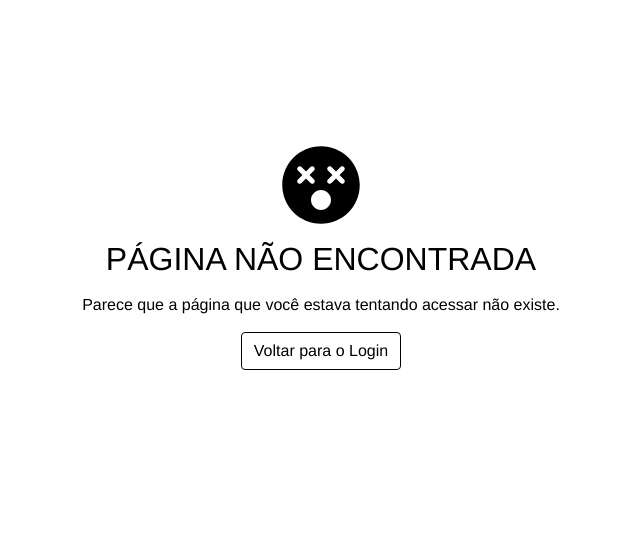
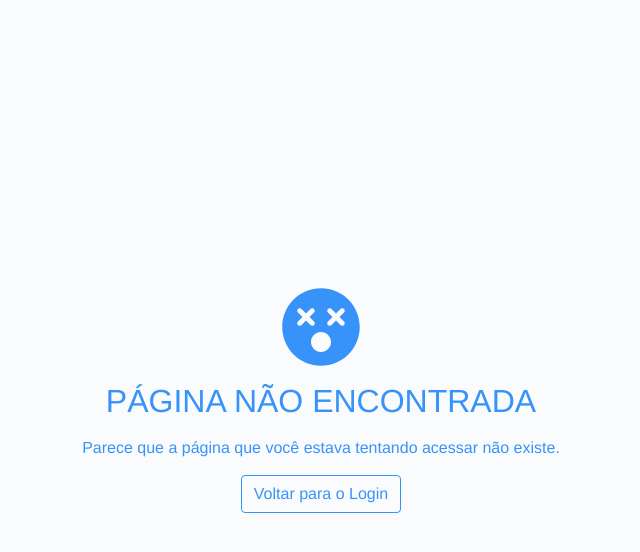
Before and after one commit to UNIPTCC/Help-Doctor-Front, a Vue app: page /#/404 in a window 1280 px wide. Shown: the top 552 px of the page, without its empty margins (319-959 px from the left). Built offline with nearby package versions, Linux system fonts and the light colour scheme; what vue-resource would draw is missing.

Commit message:
Css Rules

```diff
--- a/src/App.vue
+++ b/src/App.vue
@@ -17,7 +17,7 @@ export default {
   text-align: center;
   min-height: 100vh;
   position: relative;
-  background: $white;
+  background: $gray;
   @media (max-width: 991px) {
     background: $blue;
   }
@@ -33,7 +33,7 @@ export default {
     justify-content: center;
     overflow-y: auto;
     overflow-x: hide;
-    background: $white;
+    background: $gray;
     @media (max-width: 991px) {
       min-height: $min-height-container-tablet;
     }
--- a/src/pages/Login/Login.scss
+++ b/src/pages/Login/Login.scss
@@ -1,3 +1,3 @@
 #login {
-
+  height: 100vh;
 }
--- a/src/pages/Login/Login.vue
+++ b/src/pages/Login/Login.vue
@@ -1,4 +1,7 @@
 <template>
+    <div class="content" id="login">
+
+    </div>
 </template>
 
 <script>
--- a/src/pages/NotFound/NotFound.scss
+++ b/src/pages/NotFound/NotFound.scss
@@ -1,4 +1,6 @@
 #not-found{
+  color: $blue;
+  height: 100vh;
   svg {
     font-size: 10vh;
     margin: 15px auto;
@@ -12,17 +14,16 @@
   }
   button {
     margin: 15px auto;
-    border-color: $black;
+    border-color: $blue;
     transition: $transition;
     a {
       transition: $transition;
-      color: $black;
+      color: $blue;
     }
     &:hover {
-      background: $white;
-      border-color: $black;
+      background: $blue;
       a {
-        color: $black;
+        color: $white;
       }
     }
   }
```
